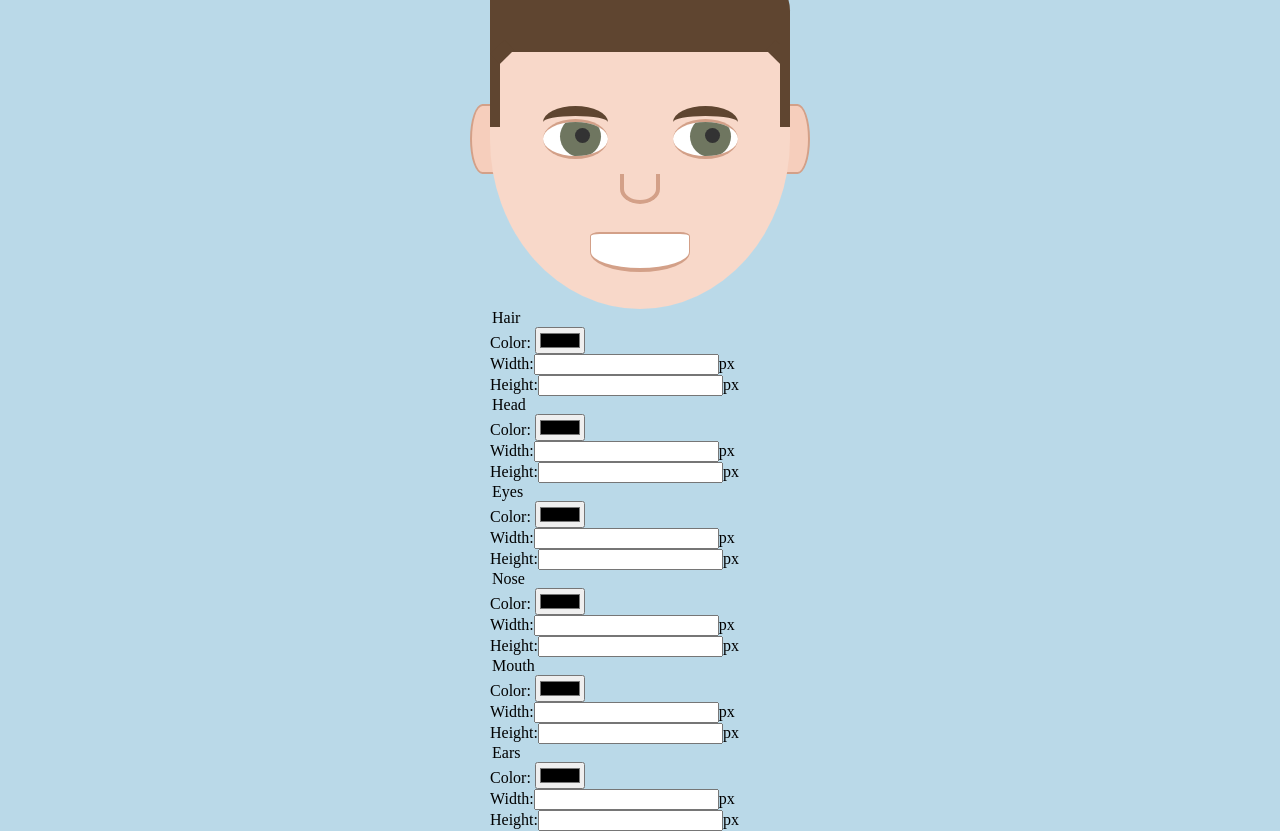
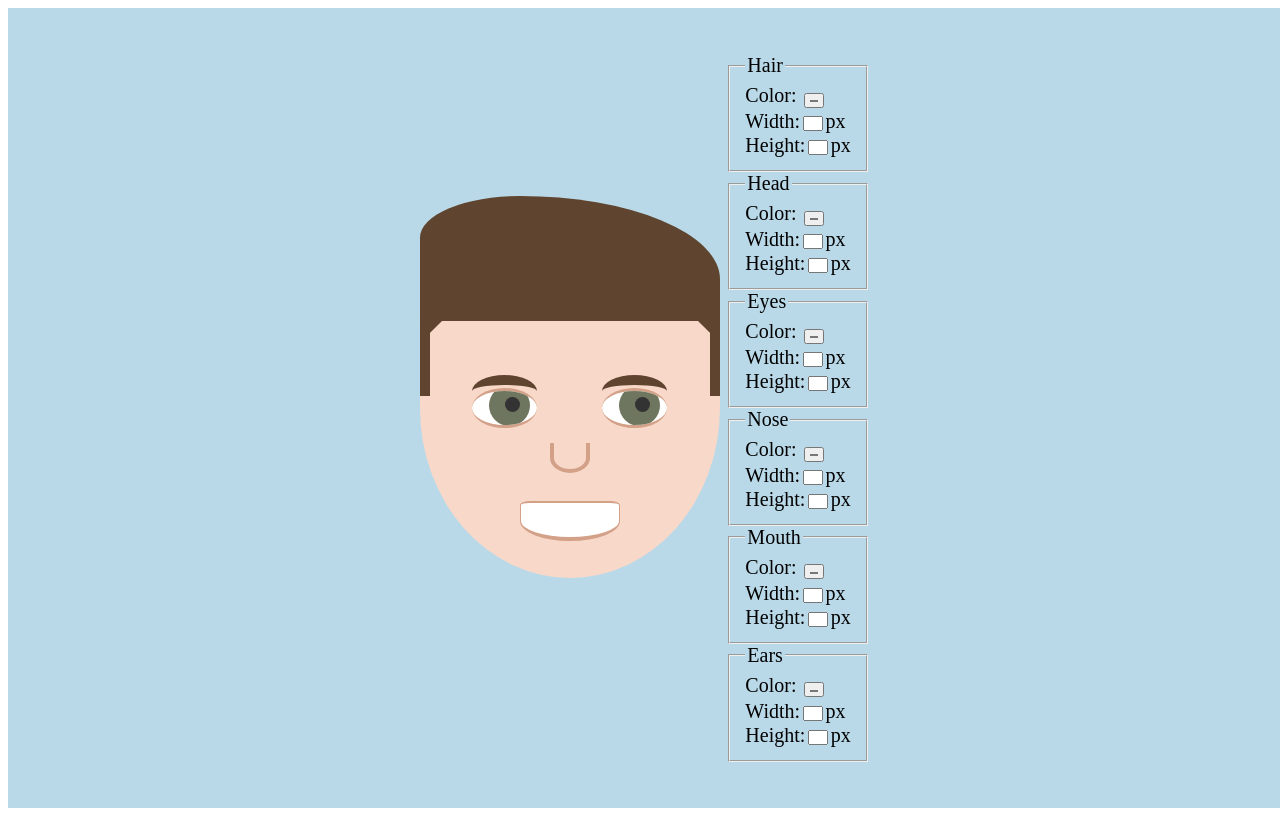
Before and after one commit to collerhatguy/face-maker-2, a React (Create React App) app: page / in a window 1280 px wide. Built offline with nearby package versions, Linux system fonts and the light colour scheme.

Commit message:
added styling for form. going to simplify scss in a bit

```diff
--- a/src/components/Form.js
+++ b/src/components/Form.js
@@ -14,7 +14,7 @@
     }
     return (
         <form>
-            <feildset>
+            <fieldset>
                 <legend>Hair</legend>
                 <ColorInput
                     bodyPart="hair"
@@ -25,8 +25,8 @@
                     changeWidth={(value) => changePart(value, ACTIONS.setHairWidth)}
                     changeHeight={(value) => changePart(value, ACTIONS.setHairHeight)}
                 />
-            </feildset>
-            <feildset>
+            </fieldset>
+            <fieldset>
                 <legend>Head</legend>
                 <ColorInput
                     bodyPart="head"
@@ -37,8 +37,8 @@
                     changeWidth={(value) => changePart(value, ACTIONS.setHeadWidth)}
                     changeHeight={(value) => changePart(value, ACTIONS.setHeadHeight)}
                 />
-            </feildset>
-            <feildset>
+            </fieldset>
+            <fieldset>
                 <legend>Eyes</legend>
                 <ColorInput
                     bodyPart="eyes"
@@ -49,8 +49,8 @@
                     changeWidth={(value) => changePart(value, ACTIONS.setEyeWidth)}
                     changeHeight={(value) => changePart(value, ACTIONS.setEyeHeight)}
                 />
-            </feildset>
-            <feildset>
+            </fieldset>
+            <fieldset>
                 <legend>Nose</legend>
                 <ColorInput
                     bodyPart="nose"
@@ -61,8 +61,8 @@
                     changeWidth={(value) => changePart(value, ACTIONS.setNoseWidth)}
                     changeHeight={(value) => changePart(value, ACTIONS.setNoseHeight)}
                 />
-            </feildset>
-            <feildset>
+            </fieldset>
+            <fieldset>
                 <legend>Mouth</legend>
                 <ColorInput
                     bodyPart="mouth"
@@ -73,8 +73,8 @@
                     changeWidth={(value) => changePart(value, ACTIONS.setMouthWidth)}
                     changeHeight={(value) => changePart(value, ACTIONS.setMouthHeight)}
                 />
-            </feildset>
-            <feildset>
+            </fieldset>
+            <fieldset>
                 <legend>Ears</legend>
                 <ColorInput
                     bodyPart="ears"
@@ -85,7 +85,7 @@
                     changeWidth={(value) => changePart(value, ACTIONS.setEarsWidth)}
                     changeHeight={(value) => changePart(value, ACTIONS.setEarsHeight)}
                 />
-            </feildset>
+            </fieldset>
         </form>
     )
 }
--- a/src/styles/App.css
+++ b/src/styles/App.css
@@ -3,7 +3,7 @@
           box-sizing: border-box;
 }
 
-body {
+.App {
   display: -webkit-box;
   display: -ms-flexbox;
   display: flex;
@@ -189,4 +189,33 @@
   -webkit-transform: rotate(-45deg);
           transform: rotate(-45deg);
 }
+
+form {
+  padding: .2em;
+  margin: .2em;
+  display: -webkit-box;
+  display: -ms-flexbox;
+  display: flex;
+  -webkit-box-pack: center;
+      -ms-flex-pack: center;
+          justify-content: center;
+  -webkit-box-align: center;
+      -ms-flex-align: center;
+          align-items: center;
+  -webkit-box-orient: vertical;
+  -webkit-box-direction: normal;
+      -ms-flex-direction: column;
+          flex-direction: column;
+}
+
+form fieldset {
+  font-size: 20px;
+}
+
+form input {
+  width: 20px;
+  height: 15px;
+  padding: .2em;
+  margin: .2em;
+}
 /*# sourceMappingURL=App.css.map */
--- a/src/styles/App.scss
+++ b/src/styles/App.scss
@@ -2,7 +2,7 @@
     box-sizing: border-box;
   }
 
-  body {
+  .App {
     display: flex;
     justify-content: center;
     align-items: center;
@@ -179,3 +179,21 @@
     right: 5px;
     transform: rotate(-45deg);
   }
+
+  form {
+    padding: .2em;
+    margin: .2em;
+    display: flex;
+    justify-content: center;
+    align-items: center;
+    flex-direction: column;
+    fieldset {
+      font-size: 20px;
+    }
+    input {
+      width: 20px;
+      height: 15px;
+      padding: .2em;
+      margin: .2em;
+    }
+  }
```
Also changed, not shown: 1 other file (tests, documents, lock files or other folders).
